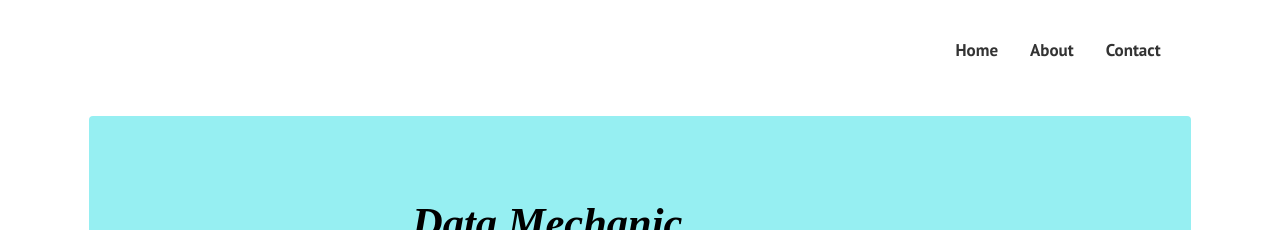
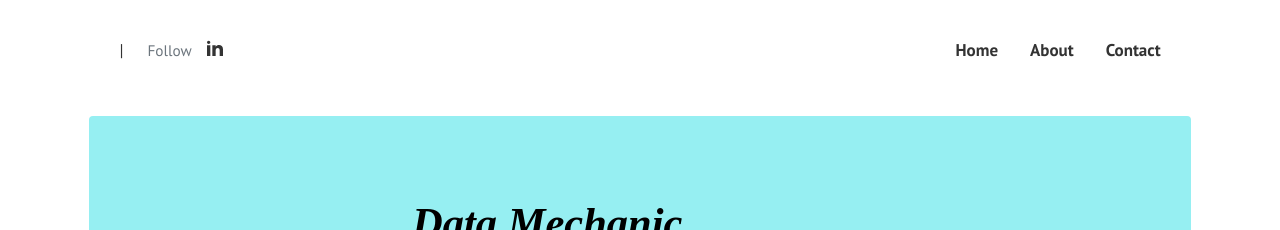
Before and after one commit to pradeap/website, a Jekyll site: the page built from index.html, in a window 1280 px wide. Shown: the top 230 px of the page. Built offline with Jekyll 4.4.1, drawn with Linux system fonts in a browser that asks for light colours; the list of posts is cut into pages by our own code; comment, search, counter and statistics services are not loaded.

Commit message:
Update default.html

```diff
--- a/_layouts/default.html
+++ b/_layouts/default.html
@@ -39,7 +39,7 @@ gtag('config', '{{site.ganalytics}}');
         <div class="container">
           <a class="brand-block bg-dark-blue text-white p-2 rounded d-flex align-items-center" href="{{site.baseurl}}/">
             <span class="font-weight-bold text-white" style="background-color: #001f3f;"></span>
-          </a>
+          </a> |
 
 
 
@@ -56,13 +56,13 @@ gtag('config', '{{site.ganalytics}}');
 
           <div class="d-flex align-items-center bg-dark-blue p-2 rounded">
 
-            <span class="ml-3 text-muted small"></span>
-            <!-- <a class="d-inline-block social-icon" target="_blank" href="{{site.social.linkedin}}"> -->
-              <!-- <svg xmlns="http://www.w3.org/2000/svg" width="20" height="20" fill="currentColor" class="bi bi-linkedin" viewBox="0 0 30 30"> -->
-                <!-- Replace the path data with the LinkedIn icon path data -->
-                <!-- <path d="M4.98 3.5c0 1.381-1.11 2.5-2.48 2.5s-2.48-1.119-2.48-2.5c0-1.38 1.11-2.5 2.48-2.5s2.48 1.12 2.48 2.5zm.02 4.5h-5v16h5v-16zm7.982 0h-4.968v16h4.969v-8.399c0-4.67 6.029-5.052 6.029 0v8.399h4.988v-10.131c0-7.88-8.922-7.593-11.018-3.714v-2.155z"></path> -->
-              <!-- </svg> -->
-            <!-- </a> -->
+            <span class="ml-3 text-muted small">Follow</span>
+            <a class="d-inline-block social-icon" target="_blank" href="{{site.social.linkedin}}">
+              <svg xmlns="http://www.w3.org/2000/svg" width="20" height="20" fill="currentColor" class="bi bi-linkedin" viewBox="0 0 30 30">
+                Replace the path data with the LinkedIn icon path data
+                <path d="M4.98 3.5c0 1.381-1.11 2.5-2.48 2.5s-2.48-1.119-2.48-2.5c0-1.38 1.11-2.5 2.48-2.5s2.48 1.12 2.48 2.5zm.02 4.5h-5v16h5v-16zm7.982 0h-4.968v16h4.969v-8.399c0-4.67 6.029-5.052 6.029 0v8.399h4.988v-10.131c0-7.88-8.922-7.593-11.018-3.714v-2.155z"></path>
+              </svg>
+            </a>
 
 
           </div>
```
